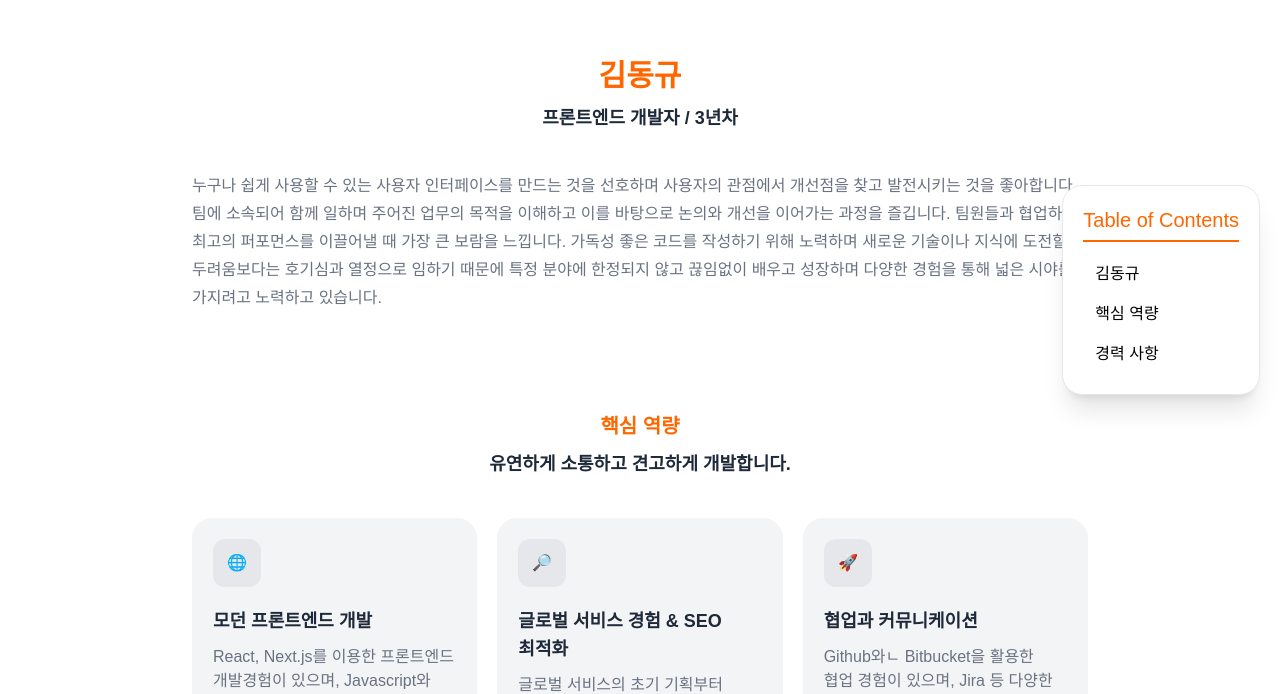
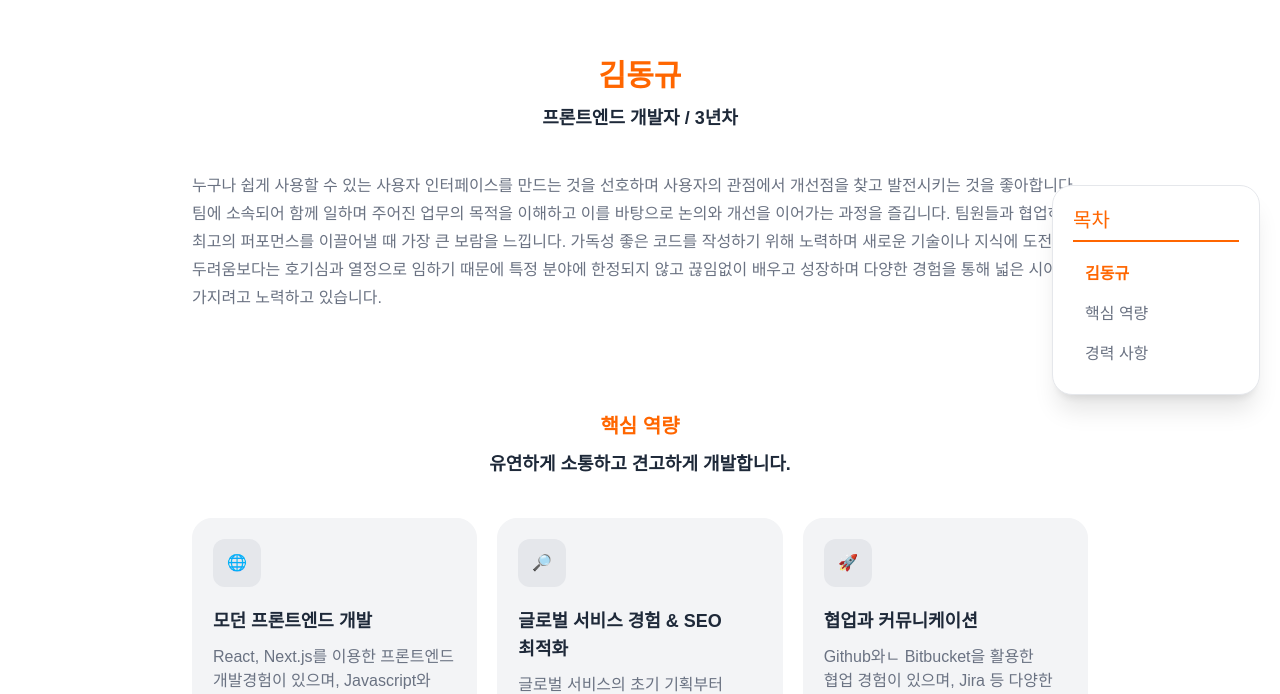
Before and after one commit to dango0812/dango0812.github.io, a Next.js app: page / in a window 1280 px wide. Shown: the part 110-804 px from the top of the page. Built offline with nearby package versions, Linux system fonts and the light colour scheme; a web font is replaced by a local one.

Commit message:
feat: table of contents 기능 구현

```diff
--- a/_mocks/home.ts
+++ b/_mocks/home.ts
@@ -47,6 +47,10 @@ export const _CareerSection = {
     ]
 }
 
+export const _TableOfContentSection = {
+    title: "목차"
+}
+
 export const _TableOfContent = [
     { link: `#hero`, content: _HeroSection.title },
     { link: `#coreCompetencies`, content: _CoreCompetenciesSection.title },
--- a/app/(home-page)/components/HomeTableOfContents.tsx
+++ b/app/(home-page)/components/HomeTableOfContents.tsx
@@ -1,56 +1,118 @@
 "use client";
 
+// react
+import { useEffect, useRef, useState } from "react";
 // mocks
-import { _TableOfContent } from "@_mocks/home";
+import { _TableOfContent, _TableOfContentSection } from "@_mocks/home";
 // components
 import { ColumnFlex, Container, Typography, Divider } from "@components/ui";
 // tailwind
 import { cn } from "@libs/tailwind";
 
 export default function HomeTableOfContents() {
+    const isScrollingRef = useRef<boolean>(false);
+    const [currentHash, setCurrentHash] = useState<string>(_TableOfContent[0].link.replace("#", ""));
+
+    useEffect(() => {
+        const observer = new IntersectionObserver(
+            (entries) => {
+                // TOC 클릭으로 인한 스크롤 중에는 currentHash를 변경하지 않음
+                if (isScrollingRef.current) {
+                    return;
+                }
+
+                entries.forEach((entry) => {
+                    if (entry.isIntersecting) {
+                        // 해당 section이 Viewport 중앙 근처에 오면 currentHash 갱신
+                        setCurrentHash(entry.target.id);
+                    }
+                });
+            },
+            {
+                // Viewport 중앙 근처에서 section 감지 (상단 50%, 하단 60% 오프셋)
+                rootMargin: "-50% 0px -60% 0px",
+                threshold: 0,
+            }
+        );
+
+        // 목차에 해당하는 모든 section 요소를 가져옴
+        const sections = _TableOfContent.map(({ link }) =>
+            document.querySelector(link)
+        ).filter(Boolean) as HTMLElement[];
+
+        // 모든 section 요소에 대해 Intersection Observer 등록
+        sections.forEach((section) => observer.observe(section));
+
+        // 언마운트 시, observer 해제
+        return () => observer.disconnect();
+    }, []);
+
+    // 목차 클릭 시, 해당 section 으로 이동 및 observer 일시 중단
+    const handleChangeCurrentHash = (hash: string, link: string) => {
+        const element = document.querySelector(link);
+        if (!element) {
+            return;
+        }
+
+        isScrollingRef.current = true;
+        element.scrollIntoView({
+            behavior: "smooth"
+        });
+
+        // 스크롤 완료 후 currentHash 갱신 및 observer 재활성화
+        setTimeout(() => {
+            setCurrentHash(hash);
+            isScrollingRef.current = false;
+        }, 200);
+    };
+
     return (
-        <div
-            className="hidden xl:block fixed right-5 top-1/2 -translate-y-1/2"
-        >
+        <div className="hidden xl:block fixed xl:right-5 2xl:right-10 top-1/2 -translate-y-1/2">
             <Container
                 maxWidth="md"
-                className="w-full border border-gray-200 bg-white rounded-3xl shadow-xl p-5"
+                className="w-full min-w-52 border border-gray-200 bg-white rounded-3xl shadow-xl p-5"
             >
-                <ColumnFlex
-                    className="gap-3"
-                >
-                    <ColumnFlex
-                        className="gap-1.5"
-                    >
+                <ColumnFlex className="gap-3">
+                    <ColumnFlex className="gap-1.5">
                         <Typography
                             as="h2"
                             fontSize="xl"
                             fontWeight={500}
                             color="primary"
                         >
-                            Table of Contents
+                            {_TableOfContentSection.title}
                         </Typography>
-
-                        <Divider
-                            color="primary"
-                        />
+                        <Divider color="primary" />
                     </ColumnFlex>
 
                     <ColumnFlex>
-                        {_TableOfContent.map(({ link, content }) => (
+                        {_TableOfContent.map(({ link, content }) => {
+                            const hash = link.replace("#", "");
+                            const isActive = hash === currentHash;
+
+                            return (
                                 <a
                                     key={content}
                                     href={link}
+                                    onClick={(event) => {
+                                        event.preventDefault();
+                                        handleChangeCurrentHash(hash, link);
+                                    }}
                                     className={cn(
-                                    "py-2 px-3"
+                                        "py-2 px-3 rounded-md hover:text-yellow-500",
+                                        {
+                                            "text-yellow-500 font-semibold": isActive,
+                                            "text-gray-500": !isActive,
+                                        }
                                     )}
                                 >
                                     {content}
                                 </a>
-                        ))}
+                            );
+                        })}
                     </ColumnFlex>
                 </ColumnFlex>
             </Container>
         </div>
-    )
+    );
 }
```
Lines whose indentation alone changed are shown as unchanged.
